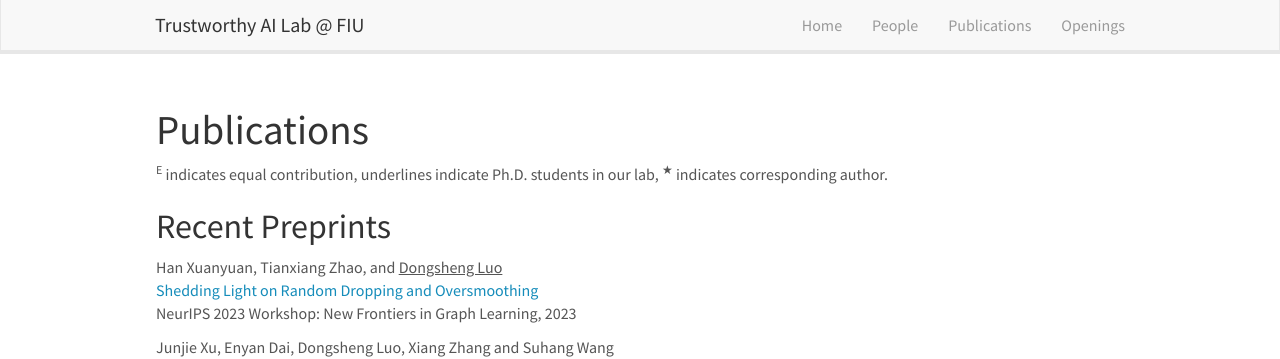
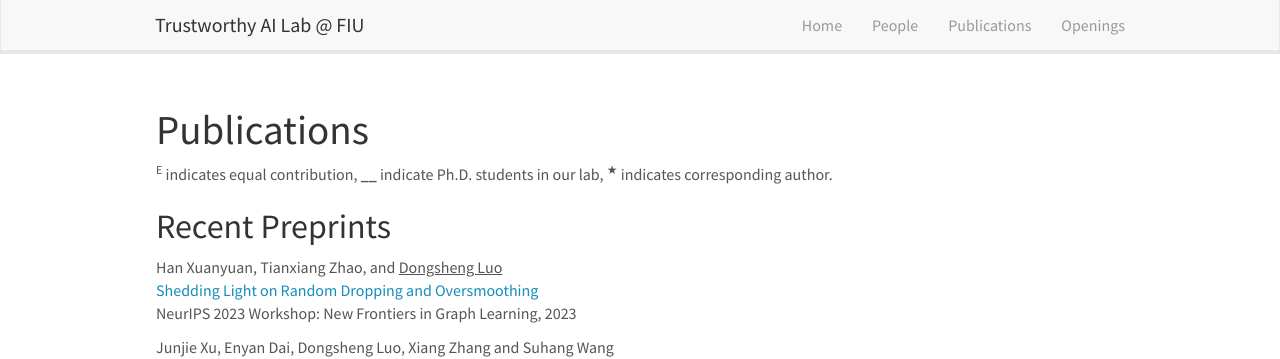
Before and after one commit to trustai4s-lab/trustai4s-lab.github.io, a Jekyll site: the page built from _pages/publications.md, in a window 1280 px wide and 900 px high. Shown: the top 359 px of the window. Built offline with Jekyll 4.4.1, drawn with Linux system fonts in a browser that asks for light colours; nearby versions of some CDN libraries.

Commit message:
Update publications.md

```diff
--- a/_pages/publications.md
+++ b/_pages/publications.md
@@ -9,7 +9,7 @@ permalink: /publications/
 
 # Publications
 
-<p><sup>E</sup> indicates equal contribution, underlines indicate Ph.D. students in our lab, <sup>&#x2605;</sup> indicates corresponding author.</p>
+<p><sup>E</sup> indicates equal contribution, ______ indicate Ph.D. students in our lab, <sup>&#x2605;</sup> indicates corresponding author.</p>
 
 ## Recent Preprints
 
```
